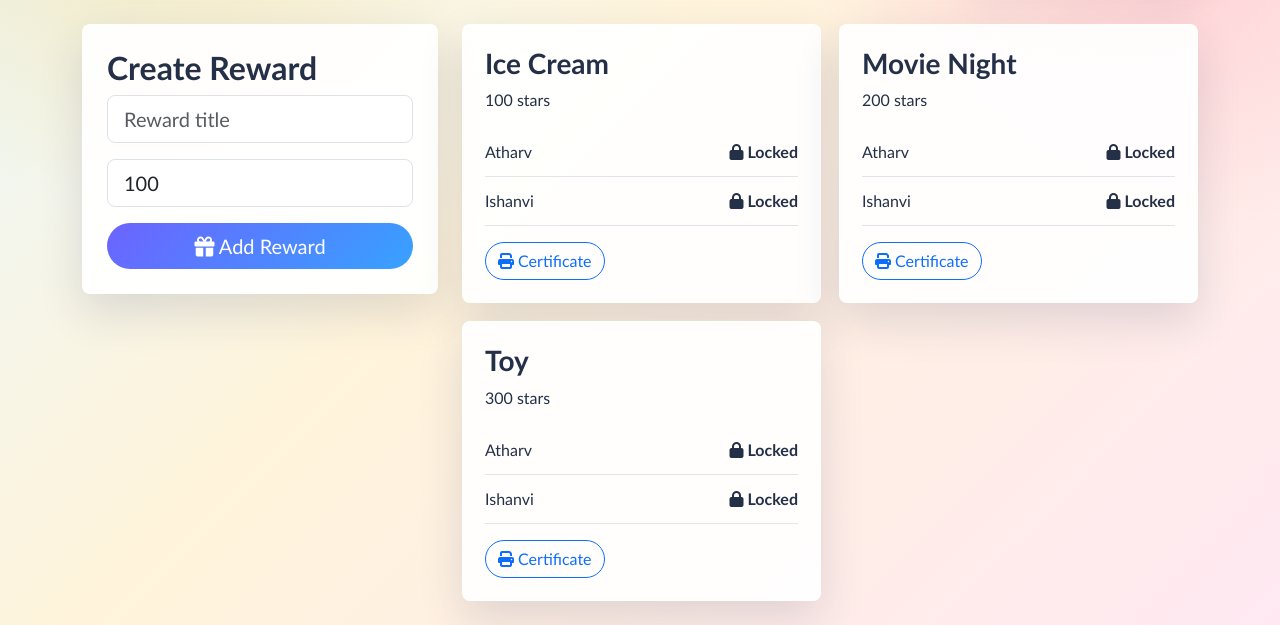
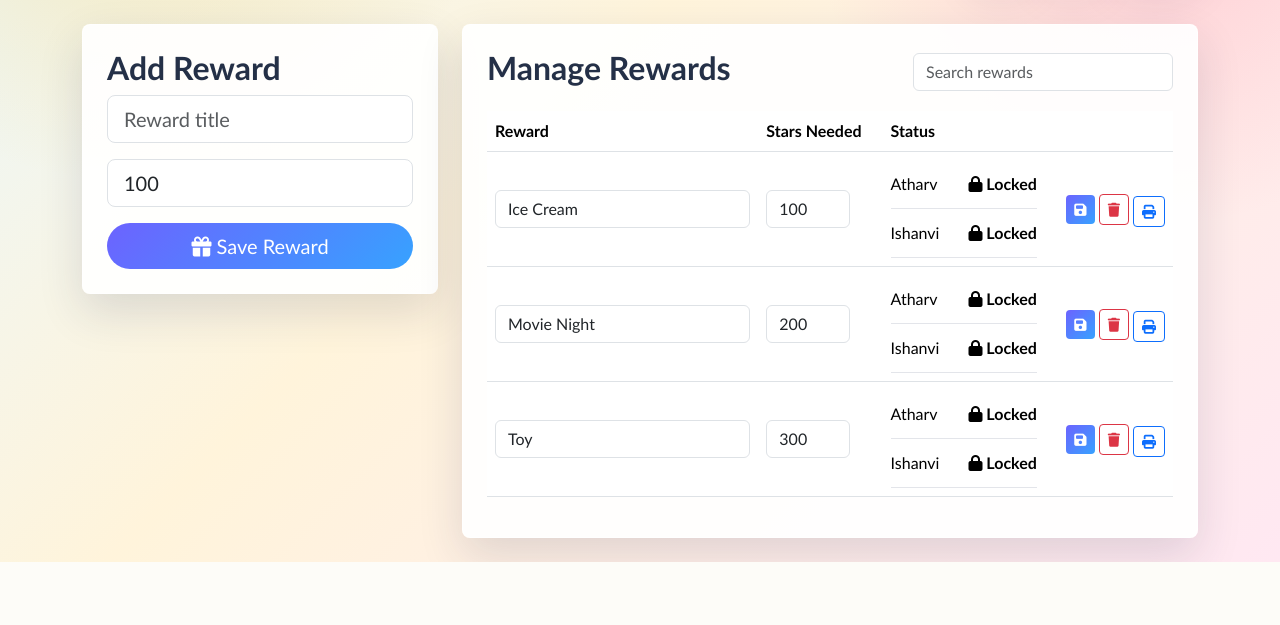
Before and after one commit to DineshSen26/kids-star-tracker, a Flask app: page /rewards in a window 1280 px wide. Shown: the part 291-916 px from the top of the page. After the commit the page ends 853 px from the top, so only its background shows below. Run offline with Flask 3, Linux system fonts and the light colour scheme; the visitor is signed in with stand-in values (Sample User, id 1).

Commit message:
Add reward editing and personalized task completion voice
Co-authored-by: Cursor <cursoragent@cursor.com>

```diff
--- a/routes.py
+++ b/routes.py
@@ -301,20 +301,32 @@ def rewards():
     if guard:
         return guard
     if request.method == "POST":
-        db.session.add(
-            Reward(
-                title=request.form["title"].strip(),
-                required_stars=max(request.form.get("required_stars", type=int) or 1, 1),
-            )
+        reward_id = request.form.get("reward_id", type=int)
+        reward = Reward.query.get(reward_id) if reward_id else Reward()
+        reward.title = request.form["title"].strip()
+        reward.required_stars = max(
+            request.form.get("required_stars", type=int) or 1, 1
         )
+        db.session.add(reward)
         db.session.commit()
-        flash("Reward added.", "success")
+        flash("Reward saved.", "success")
         return redirect(url_for("main.rewards"))
     return render_template(
         "rewards.html",
         rewards=Reward.query.order_by(Reward.required_stars).all(),
         stats=[child_stats(child) for child in children()],
     )
+
+
+@main.post("/reward/delete/<int:reward_id>")
+def delete_reward(reward_id: int):
+    guard = login_required()
+    if guard:
+        return guard
+    db.session.delete(Reward.query.get_or_404(reward_id))
+    db.session.commit()
+    flash("Reward deleted.", "info")
+    return redirect(url_for("main.rewards"))
 
 
 @main.route("/history")
--- a/templates/child.html
+++ b/templates/child.html
@@ -18,7 +18,7 @@
             <h3>{{ task.title }}</h3>
             <p class="star-string">{{ "★" * task.stars }}</p>
         </div>
-        <form method="post" action="{{ url_for('main.complete_task', task_id=task.id, child_id=child.id) }}" class="complete-form">
+        <form method="post" action="{{ url_for('main.complete_task', task_id=task.id, child_id=child.id) }}" class="complete-form" data-child-name="{{ child.name }}">
             <button class="btn btn-success btn-lg rounded-pill" {% if task.id in done_ids %}disabled{% endif %}>
                 {% if task.id in done_ids %}<i class="fa-solid fa-check"></i> Done{% else %}<i class="fa-solid fa-star"></i> Complete{% endif %}
             </button>
--- a/templates/rewards.html
+++ b/templates/rewards.html
@@ -3,20 +3,33 @@
 <div class="row g-4">
     <div class="col-lg-4">
         <div class="panel">
-            <h2>Create Reward</h2>
+            <h2>Add Reward</h2>
             <form method="post" class="vstack gap-3">
                 <input class="form-control form-control-lg" name="title" placeholder="Reward title" required>
                 <input class="form-control form-control-lg" name="required_stars" type="number" min="1" value="100" required>
-                <button class="btn btn-primary btn-lg rounded-pill"><i class="fa-solid fa-gift"></i> Add Reward</button>
+                <button class="btn btn-primary btn-lg rounded-pill"><i class="fa-solid fa-gift"></i> Save Reward</button>
             </form>
         </div>
     </div>
     <div class="col-lg-8">
-        <section class="reward-grid">
+        <div class="panel">
+            <div class="d-flex flex-wrap justify-content-between align-items-center gap-2">
+                <h2>Manage Rewards</h2>
+                <input id="rewardSearch" class="form-control search-box" placeholder="Search rewards">
+            </div>
+            <div class="table-responsive mt-3">
+                <table class="table align-middle">
+                    <thead><tr><th>Reward</th><th>Stars Needed</th><th>Status</th><th></th></tr></thead>
+                    <tbody id="rewardTable">
                     {% for reward in rewards %}
-            <article class="reward-card">
-                <h3>{{ reward.title }}</h3>
-                <p>{{ reward.required_stars }} stars</p>
+                    <tr>
+                        <td>
+                            <form method="post" class="edit-row">
+                                <input type="hidden" name="reward_id" value="{{ reward.id }}">
+                                <input class="form-control" name="title" value="{{ reward.title }}" required>
+                        </td>
+                        <td><input class="form-control tiny-input" name="required_stars" type="number" min="1" value="{{ reward.required_stars }}"></td>
+                        <td>
                             {% for item in stats %}
                             <div class="reward-status">
                                 <span>{{ item.child.name }}</span>
@@ -27,10 +40,21 @@
                                 {% endif %}
                             </div>
                             {% endfor %}
-                <button class="btn btn-outline-primary rounded-pill mt-3" onclick="window.print()"><i class="fa-solid fa-print"></i> Certificate</button>
-            </article>
+                        </td>
+                        <td class="text-end">
+                                <button class="btn btn-sm btn-primary" title="Save"><i class="fa-solid fa-floppy-disk"></i></button>
+                            </form>
+                            <form method="post" action="{{ url_for('main.delete_reward', reward_id=reward.id) }}" class="d-inline">
+                                <button class="btn btn-sm btn-outline-danger" title="Delete"><i class="fa-solid fa-trash"></i></button>
+                            </form>
+                            <button class="btn btn-sm btn-outline-primary mt-1" onclick="window.print()" title="Print certificate"><i class="fa-solid fa-print"></i></button>
+                        </td>
+                    </tr>
                     {% endfor %}
-        </section>
+                    </tbody>
+                </table>
+            </div>
+        </div>
     </div>
 </div>
 {% endblock %}
```
Also changed, not shown: static/js/app.js (+57 -1 lines). Lines whose indentation alone changed are shown as unchanged.
